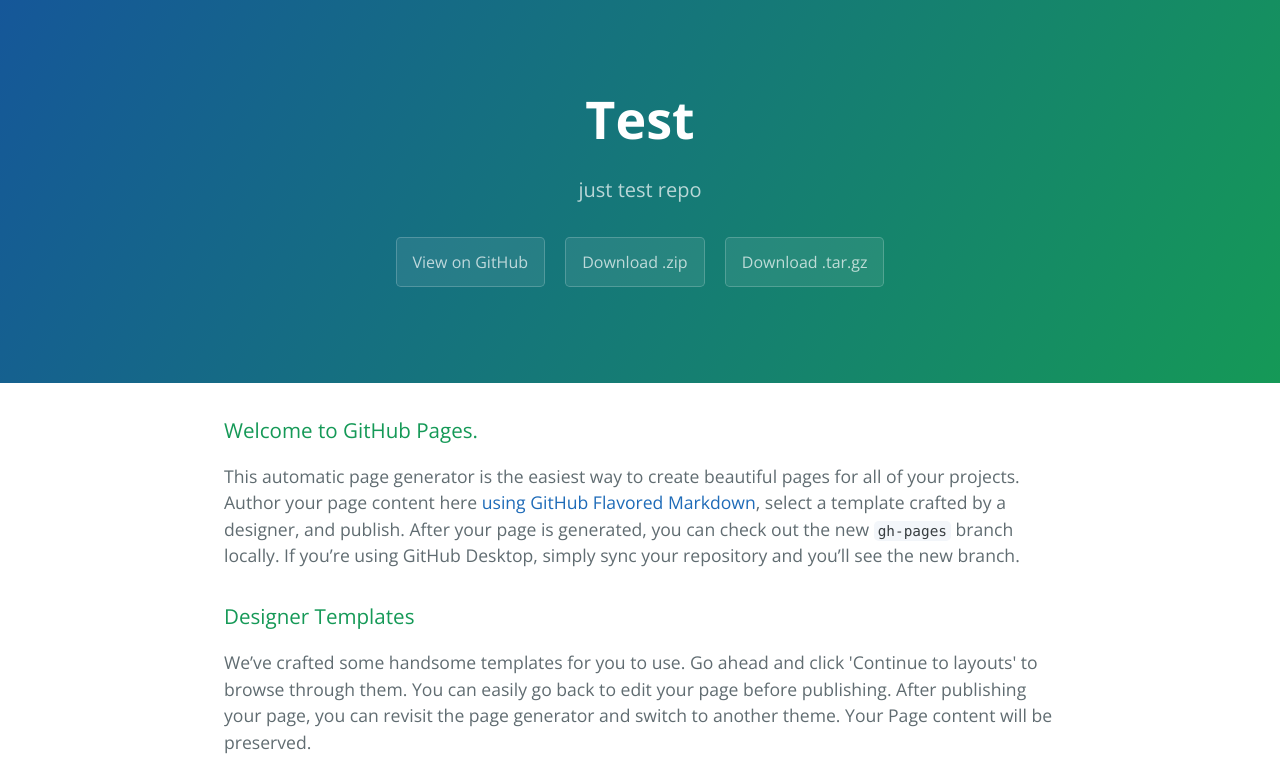
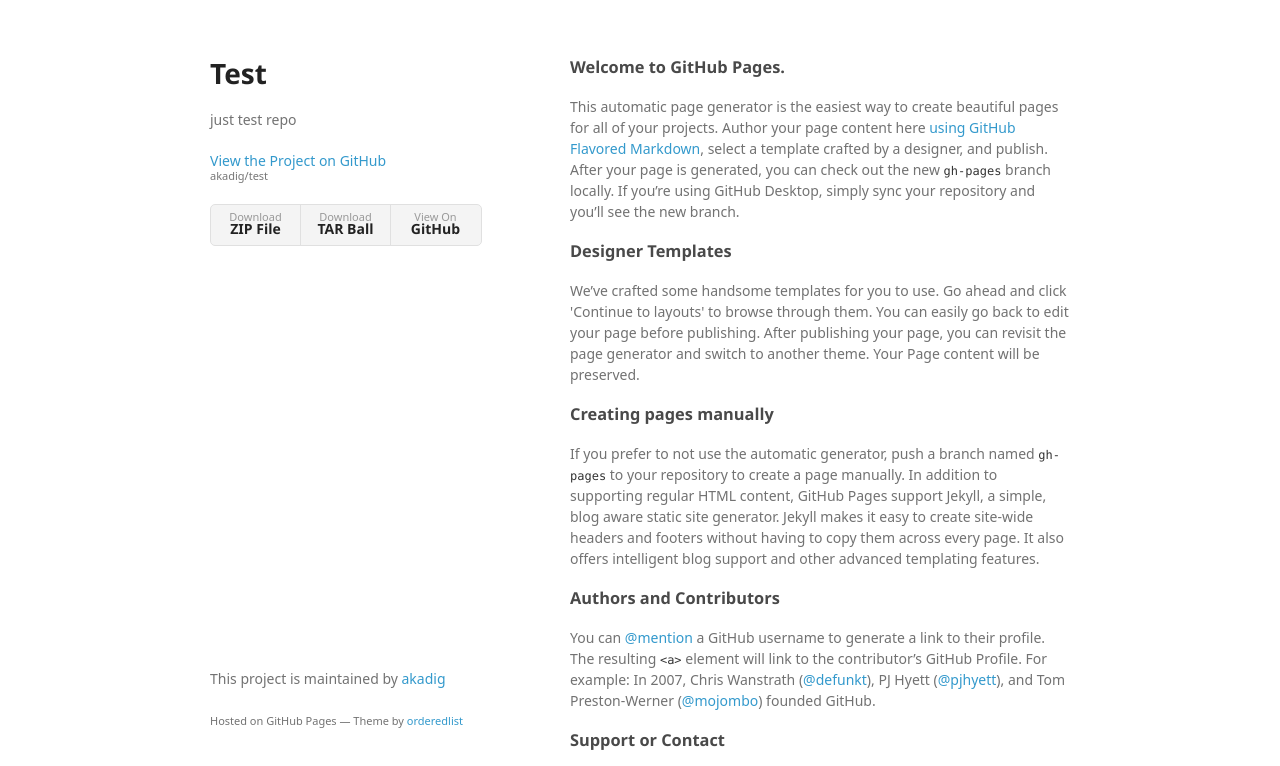
Before and after one commit to akadig/test, a plain HTML site: page index.html in a window 1280 px wide. Shown: the top 766 px of the page. Drawn offline with nearby package versions, Linux system fonts and the light colour scheme; a web font is replaced by a local one.

Commit message:
Create gh-pages branch via GitHub

```diff
--- a/index.html
+++ b/index.html
@@ -1,25 +1,34 @@
-<!DOCTYPE html>
-<html lang="en-us">
+<!doctype html>
+<html>
   <head>
-    <meta charset="UTF-8">
+    <meta charset="utf-8">
+    <meta http-equiv="X-UA-Compatible" content="chrome=1">
     <title>Test by akadig</title>
-    <meta name="viewport" content="width=device-width, initial-scale=1">
-    <link rel="stylesheet" type="text/css" href="stylesheets/normalize.css" media="screen">
-    <link href='https://fonts.googleapis.com/css?family=Open+Sans:400,700' rel='stylesheet' type='text/css'>
-    <link rel="stylesheet" type="text/css" href="stylesheets/stylesheet.css" media="screen">
-    <link rel="stylesheet" type="text/css" href="stylesheets/github-light.css" media="screen">
+
+    <link rel="stylesheet" href="stylesheets/styles.css">
+    <link rel="stylesheet" href="stylesheets/github-light.css">
+    <meta name="viewport" content="width=device-width">
+    <!--[if lt IE 9]>
+    <script src="//html5shiv.googlecode.com/svn/trunk/html5.js"></script>
+    <![endif]-->
   </head>
   <body>
-    <section class="page-header">
-      <h1 class="project-name">Test</h1>
-      <h2 class="project-tagline">just test repo</h2>
-      <a href="https://github.com/akadig/test" class="btn">View on GitHub</a>
-      <a href="https://github.com/akadig/test/zipball/master" class="btn">Download .zip</a>
-      <a href="https://github.com/akadig/test/tarball/master" class="btn">Download .tar.gz</a>
-    </section>
+    <div class="wrapper">
+      <header>
+        <h1>Test</h1>
+        <p>just test repo</p>
 
-    <section class="main-content">
-      <h3>
+        <p class="view"><a href="https://github.com/akadig/test">View the Project on GitHub <small>akadig/test</small></a></p>
+
+
+        <ul>
+          <li><a href="https://github.com/akadig/test/zipball/master">Download <strong>ZIP File</strong></a></li>
+          <li><a href="https://github.com/akadig/test/tarball/master">Download <strong>TAR Ball</strong></a></li>
+          <li><a href="https://github.com/akadig/test">View On <strong>GitHub</strong></a></li>
+        </ul>
+      </header>
+      <section>
+        <h3>
 <a id="welcome-to-github-pages" class="anchor" href="#welcome-to-github-pages" aria-hidden="true"><span class="octicon octicon-link"></span></a>Welcome to GitHub Pages.</h3>
 
 <p>This automatic page generator is the easiest way to create beautiful pages for all of your projects. Author your page content here <a href="https://guides.github.com/features/mastering-markdown/">using GitHub Flavored Markdown</a>, select a template crafted by a designer, and publish. After your page is generated, you can check out the new <code>gh-pages</code> branch locally. If you’re using GitHub Desktop, simply sync your repository and you’ll see the new branch.</p>
@@ -43,16 +52,14 @@
 <a id="support-or-contact" class="anchor" href="#support-or-contact" aria-hidden="true"><span class="octicon octicon-link"></span></a>Support or Contact</h3>
 
 <p>Having trouble with Pages? Check out our <a href="https://help.github.com/pages">documentation</a> or <a href="https://github.com/contact">contact support</a> and we’ll help you sort it out.</p>
-
-      <footer class="site-footer">
-        <span class="site-footer-owner"><a href="https://github.com/akadig/test">Test</a> is maintained by <a href="https://github.com/akadig">akadig</a>.</span>
-
-        <span class="site-footer-credits">This page was generated by <a href="https://pages.github.com">GitHub Pages</a> using the <a href="https://github.com/jasonlong/cayman-theme">Cayman theme</a> by <a href="https://twitter.com/jasonlong">Jason Long</a>.</span>
+      </section>
+      <footer>
+        <p>This project is maintained by <a href="https://github.com/akadig">akadig</a></p>
+        <p><small>Hosted on GitHub Pages &mdash; Theme by <a href="https://github.com/orderedlist">orderedlist</a></small></p>
       </footer>
-
-    </section>
-
-            <script type="text/javascript">
+    </div>
+    <script src="javascripts/scale.fix.js"></script>
+              <script type="text/javascript">
             var gaJsHost = (("https:" == document.location.protocol) ? "https://ssl." : "http://www.");
             document.write(unescape("%3Cscript src='" + gaJsHost + "google-analytics.com/ga.js' type='text/javascript'%3E%3C/script%3E"));
           </script>
```
